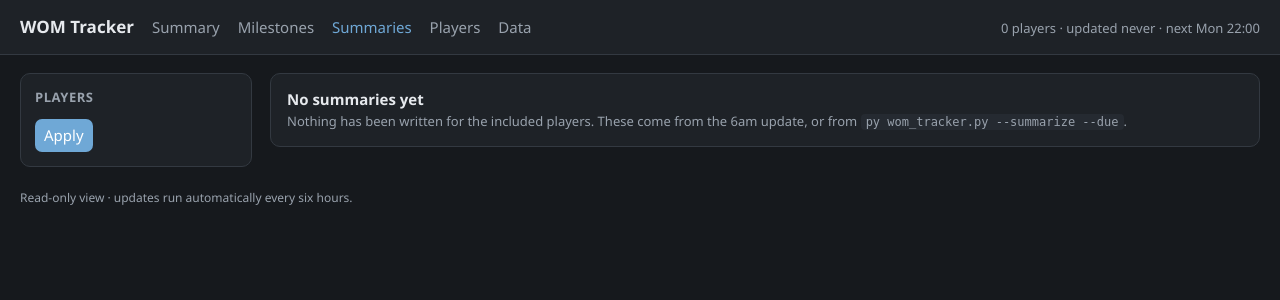
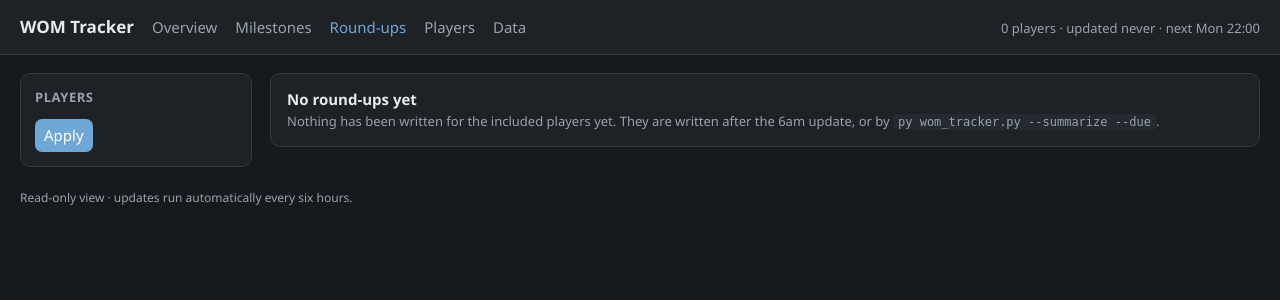
Before and after one commit to And-Salad/wom-tracker, a Flask app: page /summaries in a window 1280 px wide. Shown: the top 300 px of the page. Run offline with Flask 3, Linux system fonts and the light colour scheme; data that the repository does not hold is empty.

Commit message:
Rename the pages to Overview and Round-ups
Co-Authored-By: Claude Opus 5 <noreply@anthropic.com>

```diff
--- a/wom/catalog.py
+++ b/wom/catalog.py
@@ -1,4 +1,4 @@
-"""What the Summary charts show, independent of how they are drawn.
+"""What the Overview charts show, independent of how they are drawn.
 
 charts.js draws them; this is the half that has to agree with the server, so
 the metric lists and dropdown choices live here rather than in the drawing.
@@ -35,7 +35,7 @@ LOG_METRICS = {
 
 
 class ChartSpec:
-    """One chart on the Summary page: what it shows, and what builds it."""
+    """One chart on the Overview page: what it shows, and what builds it."""
 
     def __init__(self, key, title, kind, description="", options=None):
         self.key = key
--- a/wom/web/static/charts.js
+++ b/wom/web/static/charts.js
@@ -1,4 +1,4 @@
-/* The Summary charts, drawn in the browser with D3.
+/* The Overview charts, drawn in the browser with D3.
  *
  * Each card owns one chart. Changing a dropdown or a player tick refetches
  * only the JSON behind the affected cards and redraws in place - the page
--- a/wom/web/templates/admin.html
+++ b/wom/web/templates/admin.html
@@ -25,7 +25,7 @@
       <form method="post" action="/admin/run/update">
         <button type="submit">Update now</button></form>
       <form method="post" action="/admin/run/summarise">
-        <button type="submit">Write missing summaries</button></form>
+        <button type="submit">Write missing round-ups</button></form>
       <form method="post" action="/admin/run/backfill">
         <button type="submit">Re-import all history</button></form>
       <a href="/admin/prompts" class="grow" style="color: var(--accent)">Edit the summary prompts</a>
@@ -74,11 +74,11 @@
         {% endif %}
       </label>
 
-      <h4>Written summaries</h4>
+      <h4>Round-ups</h4>
       <label class="tick">
         <input type="checkbox" name="summaries_enabled"
                {{ 'checked' if config.get('summaries_enabled') }}>
-        Write summaries with the Claude API (each one costs about half a cent)
+        Write round-ups with the Claude API (each one costs about half a cent)
       </label>
       <label class="field">
         <span>Model</span>
--- a/wom/web/templates/base.html
+++ b/wom/web/templates/base.html
@@ -243,9 +243,9 @@
 <header>
   <h1>WOM Tracker</h1>
   <nav>
-    <a href="/" class="{{ 'on' if page == 'dashboard' }}">Summary</a>
+    <a href="/" class="{{ 'on' if page == 'dashboard' }}">Overview</a>
     <a href="/milestones" class="{{ 'on' if page == 'milestones' }}">Milestones</a>
-    <a href="/summaries" class="{{ 'on' if page == 'summaries' }}">Summaries</a>
+    <a href="/summaries" class="{{ 'on' if page == 'summaries' }}">Round-ups</a>
     <a href="/players" class="{{ 'on' if page == 'players' }}">Players</a>
     <a href="/export" class="{{ 'on' if page == 'export' }}">Data</a>
     {% if admin_enabled %}
--- a/wom/web/templates/dashboard.html
+++ b/wom/web/templates/dashboard.html
@@ -1,7 +1,7 @@
 {% extends "base.html" %}
 {% set page = 'dashboard' %}
 {% set live = true %}
-{% block title %}Summary - WOM Tracker{% endblock %}
+{% block title %}Overview - WOM Tracker{% endblock %}
 
 {% block sidebar_extra %}
   <h2 style="margin-top:16px">Period</h2>
--- a/wom/web/templates/summaries.html
+++ b/wom/web/templates/summaries.html
@@ -1,6 +1,6 @@
 {% extends "base.html" %}
 {% set page = 'summaries' %}
-{% block title %}Summaries - WOM Tracker{% endblock %}
+{% block title %}Round-ups - WOM Tracker{% endblock %}
 
 {% block content %}
   {% if latest %}
@@ -41,10 +41,11 @@
     </details>
   {% else %}
     <div class="card">
-      <h3>No summaries yet</h3>
+      <h3>No round-ups yet</h3>
       <p class="hint">
-        Nothing has been written for the included players. These come from the
-        6am update, or from <code>py wom_tracker.py --summarize --due</code>.
+        Nothing has been written for the included players yet. They are
+        written after the 6am update, or by
+        <code>py wom_tracker.py --summarize --due</code>.
       </p>
     </div>
   {% endfor %}
```
Also changed, not shown: README.md.
